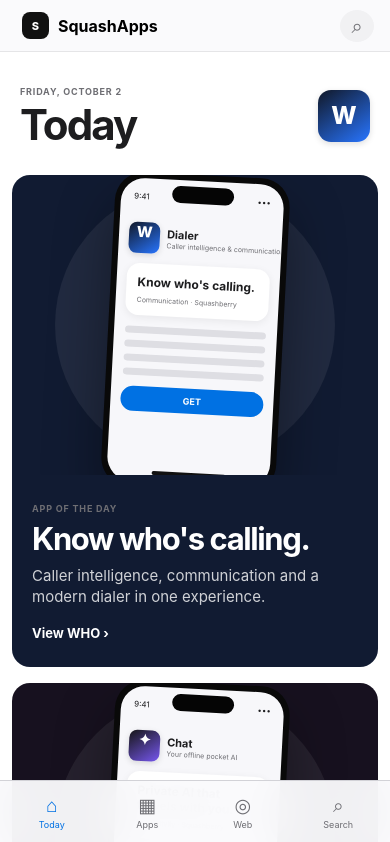
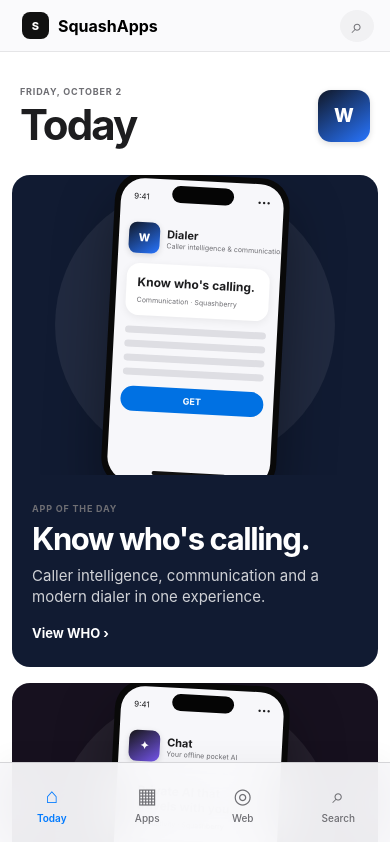
Before and after one commit to squashberry/SquashApps, a React (Vite) app: page / in a window 390 px wide. Shown: the top 842 px of the page. Built offline with nearby package versions, Linux system fonts and the light colour scheme.

Commit message:
Polish mobile navigation and icon presentation

```diff
--- a/src/styles.css
+++ b/src/styles.css
@@ -47,3 +47,16 @@
 .sheet-bg{padding:8px}.sheet{border-radius:25px;padding:13px 22px calc(22px + env(safe-area-inset-bottom))}
 }
 @media(min-width:761px){.mobile{display:none!important}}
+
+/* final mobile navigation polish */
+@media(max-width:760px){
+.mobile{height:82px;background:rgba(249,249,251,.94);backdrop-filter:blur(28px) saturate(180%);border-top:1px solid rgba(60,60,67,.18);box-shadow:0 -6px 24px rgba(0,0,0,.035)}
+.mobile button{gap:3px;color:#6e6e73}
+.mobile button span{font-size:21px;line-height:24px;height:25px}
+.mobile button small{font-size:10px;font-weight:500}
+.mobile .active{color:#007aff}
+.mobile .active small{font-weight:600}
+.icon-glyph{display:grid;place-items:center;width:100%;height:100%;font-size:.72em;font-weight:800}
+.product-icon.large .icon-glyph{font-size:.78em}
+.brand span{font-weight:800}
+}
```
